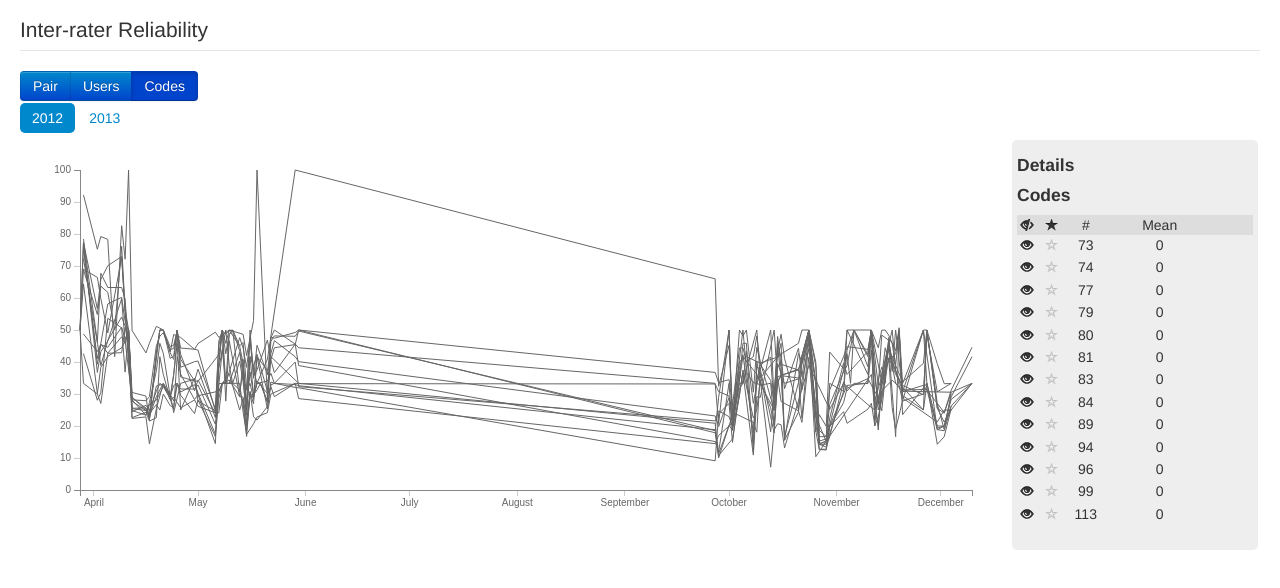
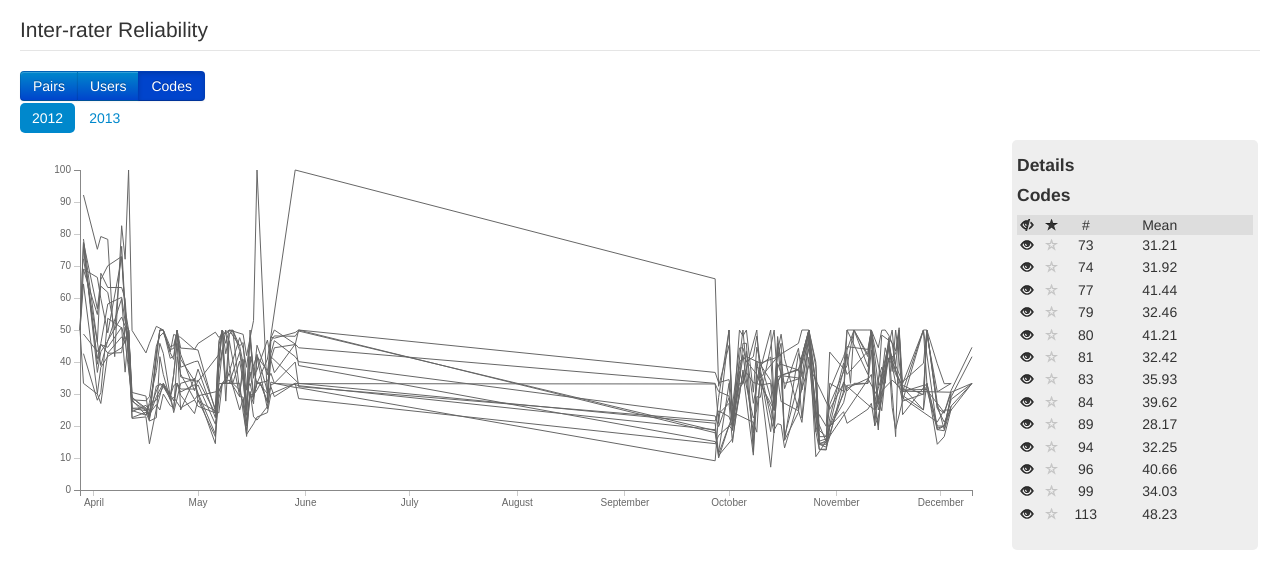
Before and after one commit to geosoco/HCDE411, a plain HTML site: page website/index.html in a window 1280 px wide. Both pictures are taken after a click on the button "Codes". Drawn offline with Linux system fonts and the light colour scheme.

Commit message:
code views mean

```diff
--- a/website/index.html
+++ b/website/index.html
@@ -373,7 +373,7 @@
 
 			<div class="row-fluid">
 				<div class="btn-group" data-toggle="buttons-radio" id="mode-select">
-  					<button type="button" class="btn btn-primary active" data-mode="0">Pair</button>
+  					<button type="button" class="btn btn-primary active" data-mode="0">Pairs</button>
   					<button type="button" class="btn btn-primary" data-mode="1">Users</button>
   					<button type="button" class="btn btn-primary" data-mode="2">Codes</button>
 				</div>
--- a/website/js/app/code_views.js
+++ b/website/js/app/code_views.js
@@ -40,14 +40,10 @@ IRA.Views.Codes.MainView = Backbone.View.extend({
 	},
 
 	onClose: function() {
-		//this.listenTo(this.model, "change:date", this.dateChanged );
-		// this.listenTo(this.model, "change:year", this.yearChanged );
-
 		this.model.unbind("change:date", this.dateChanged );
 		this.model.unbind("change:year", this.yearChanged );
 
 		this.yearSelectView.close();
-		//this.sessionDatesView.close();
 		this.graph.close();
 		this.sidePanel.close();
 	},
@@ -118,6 +114,10 @@ IRA.Views.Codes.MainView = Backbone.View.extend({
 
 				var extent = d3.extent(d.values, function(d2){
 					return +d2.values[0].date;
+				});
+
+				d.avg = d3.mean(d.values, function(d2){
+					return +d2.values[0].percent;
 				});
 
 				dateExtent[0] = Math.min(extent[0], dateExtent[0]);
@@ -196,7 +196,7 @@ IRA.Views.Codes.SidePanel = Backbone.View.extend({
 					return {
 						id: +d.key,
 						name: +d.key,
-						details: 0,
+						details: Utils.Math.trunc(+d.avg,2),
 						pairs: [+d.key]
 					}
 				});
```
